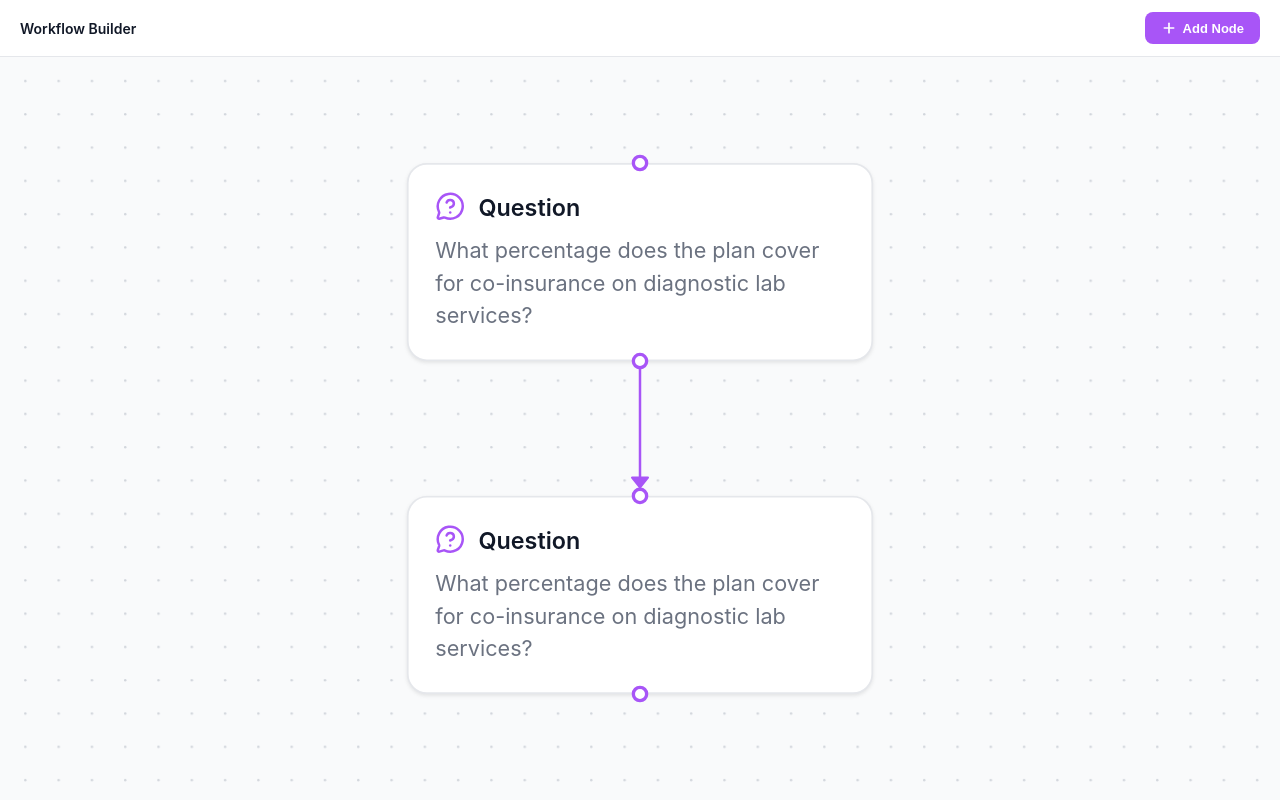
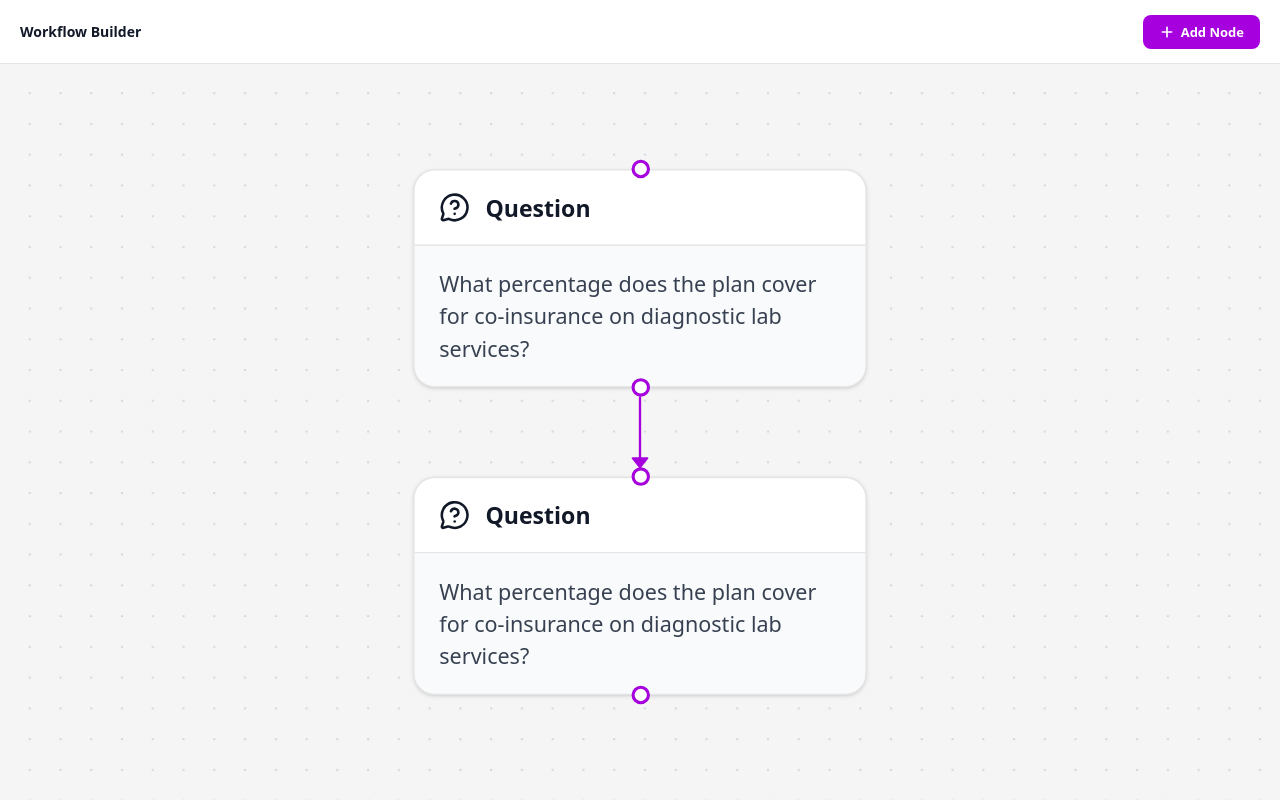
Before and after one commit to JoshuaBrigati/workflow-builder, a React app: page / in a window 1280 px wide. Built offline with nearby package versions, Linux system fonts and the light colour scheme; the HTML template or start-up script is replaced by a standard one.

Commit message:
Match Figma spec: colors, card layout, edge selection, typography

```diff
--- a/src/App.css
+++ b/src/App.css
@@ -4,7 +4,7 @@
   height: 100vh;
   display: flex;
   flex-direction: column;
-  font-family: -apple-system, BlinkMacSystemFont, "Segoe UI", Roboto, sans-serif;
+  font-family: ui-sans-serif, system-ui, -apple-system, BlinkMacSystemFont, "Segoe UI", Roboto, "Helvetica Neue", Arial, sans-serif;
 }
 
 /* Header */
@@ -12,9 +12,10 @@
   display: flex;
   align-items: center;
   justify-content: space-between;
-  padding: 12px 20px;
+  padding: 0 20px;
+  height: 64px;
   background: #fff;
-  border-bottom: 1px solid #e5e7eb;
+  border-bottom: 1px solid #E5E5E5;
   z-index: 10;
 }
 
@@ -29,7 +30,7 @@
   align-items: center;
   gap: 6px;
   padding: 8px 16px;
-  background: #a855f7;
+  background: #A500DD;
   color: #fff;
   border: none;
   border-radius: 8px;
@@ -37,77 +38,99 @@
   font-weight: 600;
   cursor: pointer;
   transition: background 0.15s ease;
+  font-family: inherit;
 }
 
 .add-node-btn:hover {
-  background: #9333ea;
+  background: #8e00bd;
 }
 
 .add-node-btn:active {
-  background: #7e22ce;
+  background: #7a00a3;
 }
 
 /* Flow container */
 .flow-container {
   flex: 1;
-  background: #f9fafb;
+  background: #F5F5F5;
 }
 
 /* Question Node */
 .question-node {
   background: #fff;
-  border: 1px solid #e5e7eb;
-  border-radius: 12px;
-  padding: 16px;
-  min-width: 240px;
-  max-width: 280px;
-  box-shadow: 0 1px 3px rgba(0, 0, 0, 0.06), 0 1px 2px rgba(0, 0, 0, 0.04);
-  transition: box-shadow 0.15s ease;
-}
-
-.question-node:hover {
-  box-shadow: 0 4px 12px rgba(0, 0, 0, 0.08), 0 2px 4px rgba(0, 0, 0, 0.04);
+  border: 1px solid #E5E5E5;
+  border-radius: 14px;
+  width: 295px;
+  box-shadow: 0 1px 3px 0 rgba(0, 0, 0, 0.10), 0 1px 2px -1px rgba(0, 0, 0, 0.10);
+  overflow: hidden;
 }
 
 .question-node-header {
   display: flex;
   align-items: center;
-  gap: 8px;
-  margin-bottom: 8px;
+  gap: 10px;
+  padding: 14px 16px;
+  border-bottom: 1px solid #E5E5E5;
 }
 
 .question-icon {
-  color: #a855f7;
+  color: #111827;
   flex-shrink: 0;
 }
 
 .question-label {
-  font-size: 14px;
+  font-size: 15px;
   font-weight: 600;
   color: #111827;
 }
 
+.question-body {
+  padding: 14px 16px;
+  background: #F9FAFB;
+}
+
 .question-text {
-  font-size: 13px;
-  color: #6b7280;
+  font-size: 14px;
+  color: #374151;
   line-height: 1.5;
   margin: 0;
 }
 
 /* Handles */
 .handle {
-  width: 10px !important;
-  height: 10px !important;
+  width: 12px !important;
+  height: 12px !important;
   background: #fff !important;
-  border: 2px solid #a855f7 !important;
+  border: 2px solid #A500DD !important;
   border-radius: 50% !important;
 }
 
 .handle:hover {
-  background: #a855f7 !important;
+  background: #A500DD !important;
+}
+
+/* Edge selection */
+.react-flow__edge.selected .react-flow__edge-path,
+.react-flow__edge:focus .react-flow__edge-path,
+.react-flow__edge:focus-visible .react-flow__edge-path {
+  stroke: #A500DD !important;
+  stroke-width: 3 !important;
+  filter: drop-shadow(0 0 4px rgba(165, 0, 221, 0.4));
+}
+
+.react-flow__edge {
+  cursor: pointer;
+}
+
+.react-flow__edge-interaction {
+  stroke-width: 20 !important;
 }
 
 /* React Flow overrides */
 .react-flow__attribution {
   display: none;
 }
+
+.react-flow__background {
+  background: #F5F5F5 !important;
+}
--- a/src/App.tsx
+++ b/src/App.tsx
@@ -47,10 +47,10 @@ const initialEdges: Edge[] = [
     source: "1",
     target: "2",
     type: "smoothstep",
-    style: { stroke: "#a855f7", strokeWidth: 1.5 },
+    style: { stroke: "#A500DD", strokeWidth: 1.5 },
     markerEnd: {
       type: "arrowclosed" as const,
-      color: "#a855f7",
+      color: "#A500DD",
       width: 16,
       height: 16,
     },
@@ -70,10 +70,10 @@ export default function App() {
           {
             ...connection,
             type: "smoothstep",
-            style: { stroke: "#a855f7", strokeWidth: 1.5 },
+            style: { stroke: "#A500DD", strokeWidth: 1.5 },
             markerEnd: {
               type: "arrowclosed" as const,
-              color: "#a855f7",
+              color: "#A500DD",
               width: 16,
               height: 16,
             },
@@ -105,10 +105,10 @@ export default function App() {
       source: lastNode?.id || "1",
       target: newId,
       type: "smoothstep",
-      style: { stroke: "#a855f7", strokeWidth: 1.5 },
+      style: { stroke: "#A500DD", strokeWidth: 1.5 },
       markerEnd: {
         type: "arrowclosed" as const,
-        color: "#a855f7",
+        color: "#A500DD",
         width: 16,
         height: 16,
       },
@@ -139,7 +139,7 @@ export default function App() {
           fitViewOptions={{ padding: 0.4 }}
           defaultEdgeOptions={{
             type: "smoothstep",
-            style: { stroke: "#a855f7", strokeWidth: 1.5 },
+            style: { stroke: "#A500DD", strokeWidth: 1.5 },
           }}
         >
           <Background
--- a/src/components/QuestionNode.tsx
+++ b/src/components/QuestionNode.tsx
@@ -17,10 +17,12 @@ export default function QuestionNode({ data }: NodeProps) {
         className="handle"
       />
       <div className="question-node-header">
-        <MessageCircleQuestion size={18} className="question-icon" />
+        <MessageCircleQuestion size={20} className="question-icon" />
         <span className="question-label">Question</span>
       </div>
-      <p className="question-text">{question}</p>
+      <div className="question-body">
+        <p className="question-text">{question}</p>
+      </div>
       <Handle
         type="source"
         position={Position.Bottom}
```
